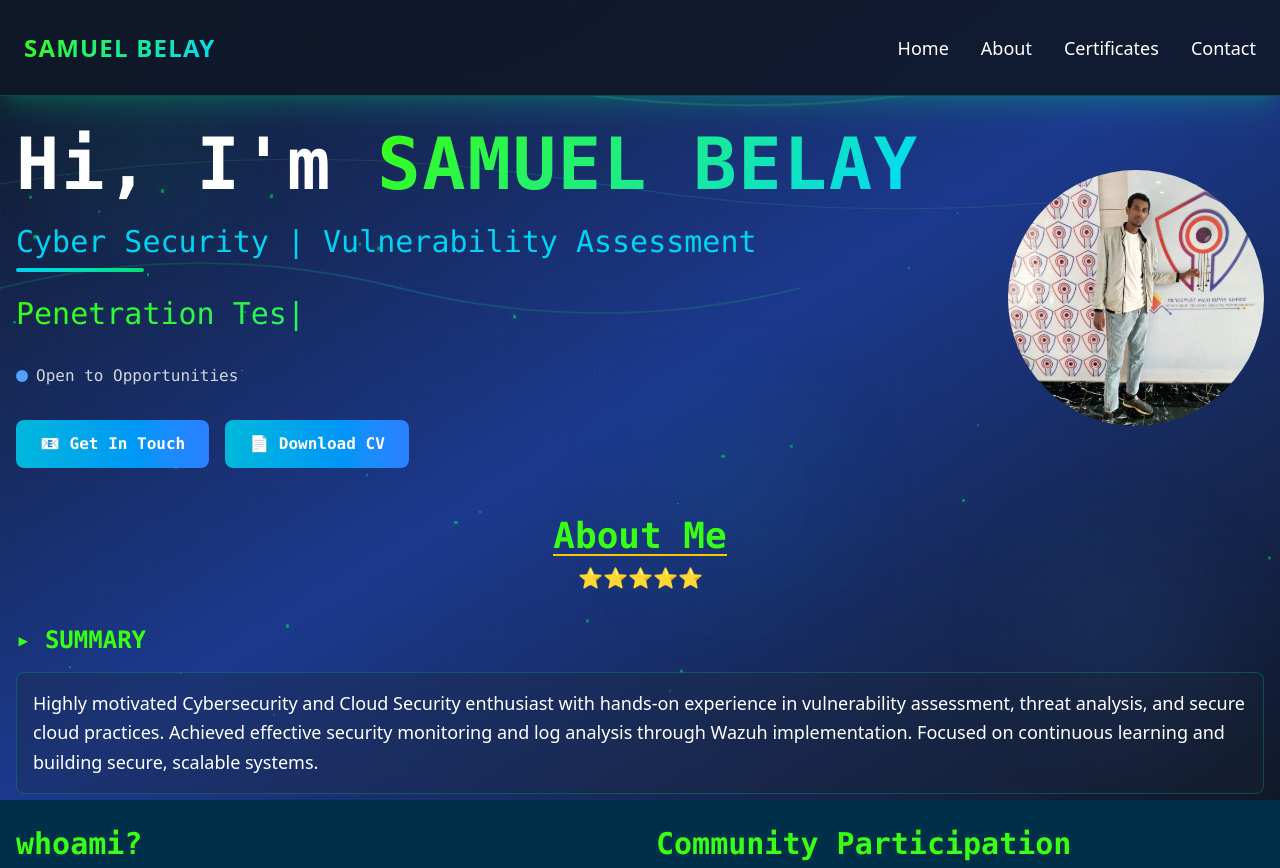
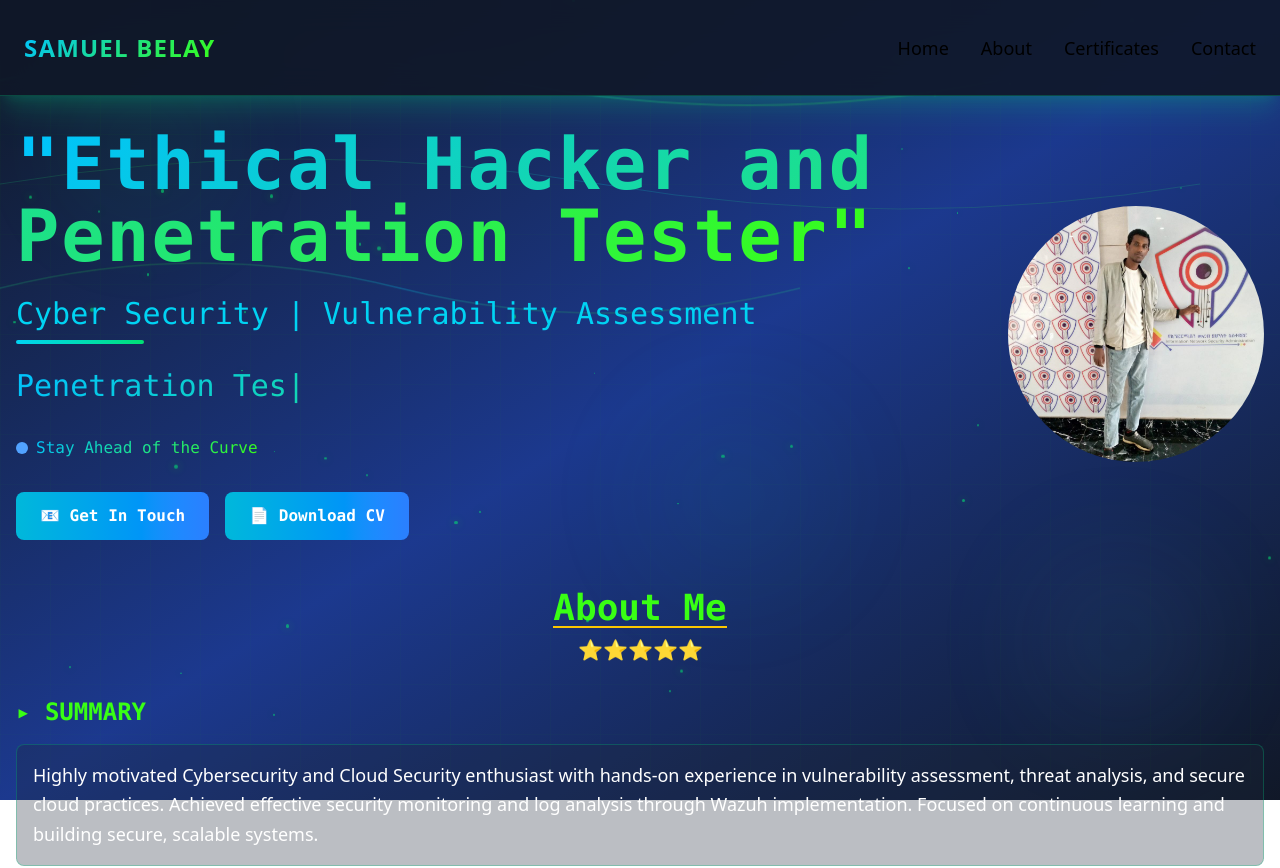
Before and after one commit to Anonimize4/mini-project-, a React (Vite) app: page / in a window 1280 px wide. Shown: the top 868 px of the page. Built offline with nearby package versions, Linux system fonts and the light colour scheme.

Commit message:
addig some text

```diff
--- a/src/components/Header.tsx
+++ b/src/components/Header.tsx
@@ -34,14 +34,9 @@ const Header: React.FC = () => {
             initial={{ opacity: 0, y: -20 }}
             animate={{ opacity: 1, y: 0 }}
             transition={{ duration: 0.5, delay: index * 0.1 }}
-            whileHover={{
-              scale: 1.05,
-              color: '#10b981',
-              textShadow: '0 0 10px rgba(16, 185, 129, 0.8)'
-            }}
+            whileHover={{ scale: 1.05 }}
             whileTap={{ scale: 0.95 }}
-            className="hover:text-emerald-400 transition-all duration-300 text-lg relative group"
-            style={{ color: '#ffffff' }}
+            className="htb-white hover:text-emerald-400 group-hover:htb-emerald-500 group-hover:shadow-[0_0_10px_theme(colors.emerald.500/0.8)] transition-all duration-300 text-lg relative group"
           >
             {item.label}
             <span className="absolute -bottom-1 left-0 w-0 h-0.5 bg-emerald-400 group-hover:w-full transition-all duration-300"></span>
@@ -51,11 +46,10 @@ const Header: React.FC = () => {
 
       {/* Mobile Menu Button */}
       <motion.button
-        className="md:hidden text-3xl p-2"
+        className="md:hidden htb-white text-3xl p-2"
         onClick={() => setIsMobileMenuOpen(!isMobileMenuOpen)}
         whileHover={{ scale: 1.1 }}
         whileTap={{ scale: 0.95 }}
-        style={{ color: '#ffffff' }}
       >
         {isMobileMenuOpen ? '✕' : '☰'}
       </motion.button>
--- a/src/components/HomeSection.tsx
+++ b/src/components/HomeSection.tsx
@@ -55,8 +55,7 @@ const HomeSection = () => {
             transition={{ duration: 0.8, delay: 0.2 }}
             className="text-5xl md:text-7xl font-bold mb-6 font-mono tracking-wide"
           >
-            <span className="text-white">{"Hi, I'm "}</span>
-            <span className="gradient-text">{"SAMUEL BELAY"}</span>
+            <span className="gradient-text">"Ethical Hacker and Penetration Tester"</span>
           </motion.h1>
 
           <motion.div
@@ -88,7 +87,7 @@ const HomeSection = () => {
           >
             <div className="flex items-center space-x-2">
               <div className="w-3 h-3 bg-blue-400 rounded-full"></div>
-              <span className="text-gray-300 text-base font-mono">Open to Opportunities</span>
+              <span className="gradient-text text-base font-mono">Stay Ahead of the Curve</span>
             </div>
           </motion.div>
 
--- a/src/index.css
+++ b/src/index.css
@@ -1,6 +1,6 @@
 @import "tailwindcss";
 
-@theme {
+:root {
   --color-cosmos: #003049;
 }
 
@@ -24,27 +24,61 @@
   to { width: 100%; }
 }
 
+@keyframes scanline {
+  0% { transform: translateY(-100%); }
+  100% { transform: translateY(100%); }
+}
+
+.scanline {
+  width: 100%;
+  height: 100px;
+  z-index: 10;
+  background: linear-gradient(0deg, rgba(0, 0, 0, 0) 0%, rgba(57, 255, 20, 0.05) 50%, rgba(0, 0, 0, 0) 100%);
+  opacity: 0.1;
+  position: absolute;
+  bottom: 100%;
+  animation: scanline 8s linear infinite;
+}
+
+.grid-bg {
+  background-image:
+    linear-gradient(rgba(0, 194, 255, 0.05) 1px, transparent 1px),
+    linear-gradient(90deg, rgba(0, 194, 255, 0.05) 1px, transparent 1px);
+  background-size: 50px 50px;
+}
+
+.glass-panel {
+  background: rgba(26, 26, 26, 0.7);
+  backdrop-filter: blur(12px);
+  -webkit-backdrop-filter: blur(12px);
+  border: 1px solid rgba(255, 255, 255, 0.1);
+}
+
 @keyframes blink {
   50% { border-color: transparent; }
 }
 
 .gradient-text {
-  background: linear-gradient(135deg, #39FF14, #00D9FF);
+  background: linear-gradient(135deg, #00C2FF, #39FF14);
   -webkit-background-clip: text;
   -webkit-text-fill-color: transparent;
   background-clip: text;
 }
 
+.text-glow-cyan {
+  text-shadow: 0 0 10px rgba(0, 194, 255, 0.5), 0 0 20px rgba(0, 194, 255, 0.3);
+}
+
 .cyber-border {
   border: 2px solid transparent;
   background: linear-gradient(#1a1a1a, #1a1a1a) padding-box,
-              linear-gradient(135deg, #39FF14, #00D9FF) border-box;
+              linear-gradient(135deg, #00C2FF, #39FF14) border-box;
 }
 
 .cyber-border-t {
   border-top: 2px solid transparent;
   background: linear-gradient(#1a1a1a, #1a1a1a) padding-box,
-              linear-gradient(90deg, #39FF14, #00D9FF) border-box;
+              linear-gradient(90deg, #00C2FF, #39FF14) border-box;
 }
 
 .glow-effect {
@@ -67,12 +101,12 @@
 }
 
 ::-webkit-scrollbar-thumb {
-  background: linear-gradient(135deg, #39FF14, #00D9FF);
+  background: linear-gradient(135deg, #00C2FF, #39FF14);
   border-radius: 4px;
 }
 
 ::-webkit-scrollbar-thumb:hover {
-  background: linear-gradient(135deg, #00D9FF, #39FF14);
+  background: linear-gradient(135deg, #39FF14, #00C2FF);
 }
 
 /* Smooth scrolling */
@@ -82,7 +116,7 @@ html {
 
 /* Custom selection */
 ::selection {
-  background: rgba(57, 255, 20, 0.3);
+  background: rgba(0, 194, 255, 0.3);
   color: white;
 }
 
```
Also changed, not shown: src/App.jsx (added), 1 other file (tests, documents, lock files or other folders).
